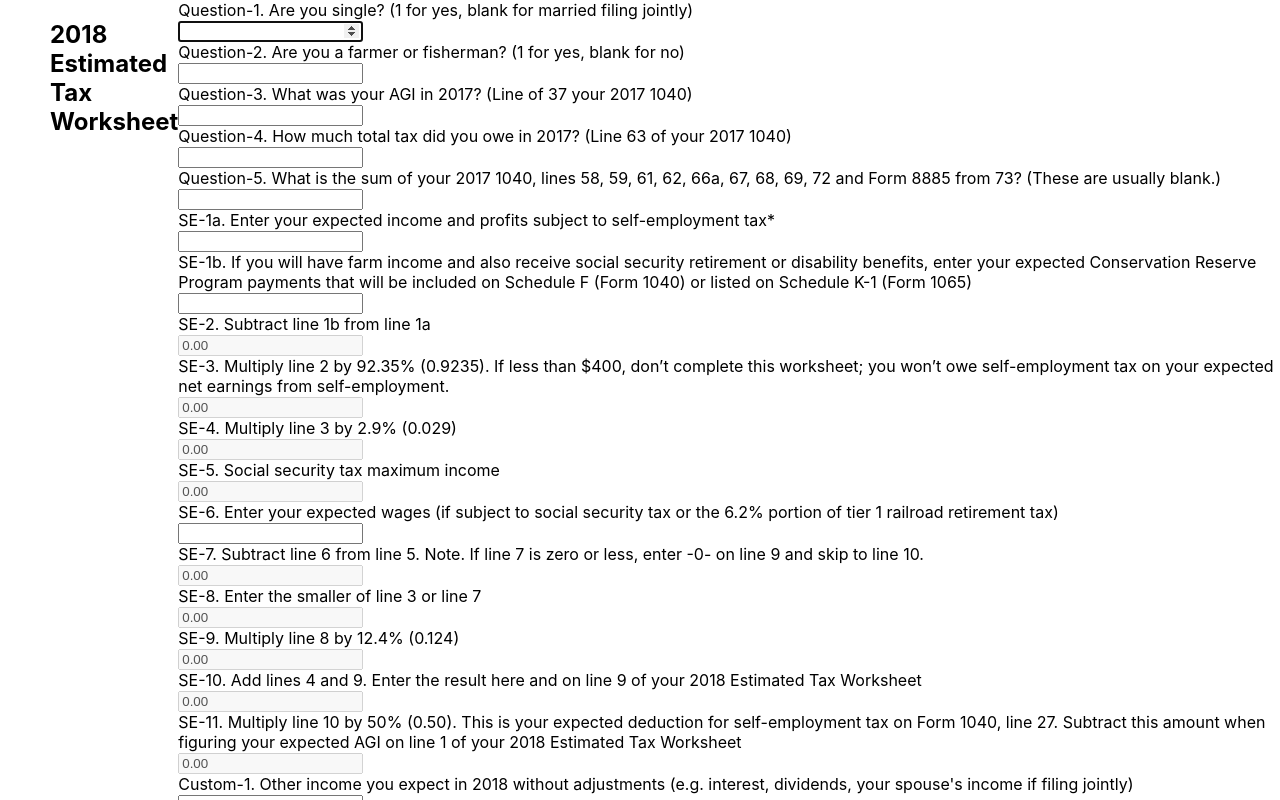
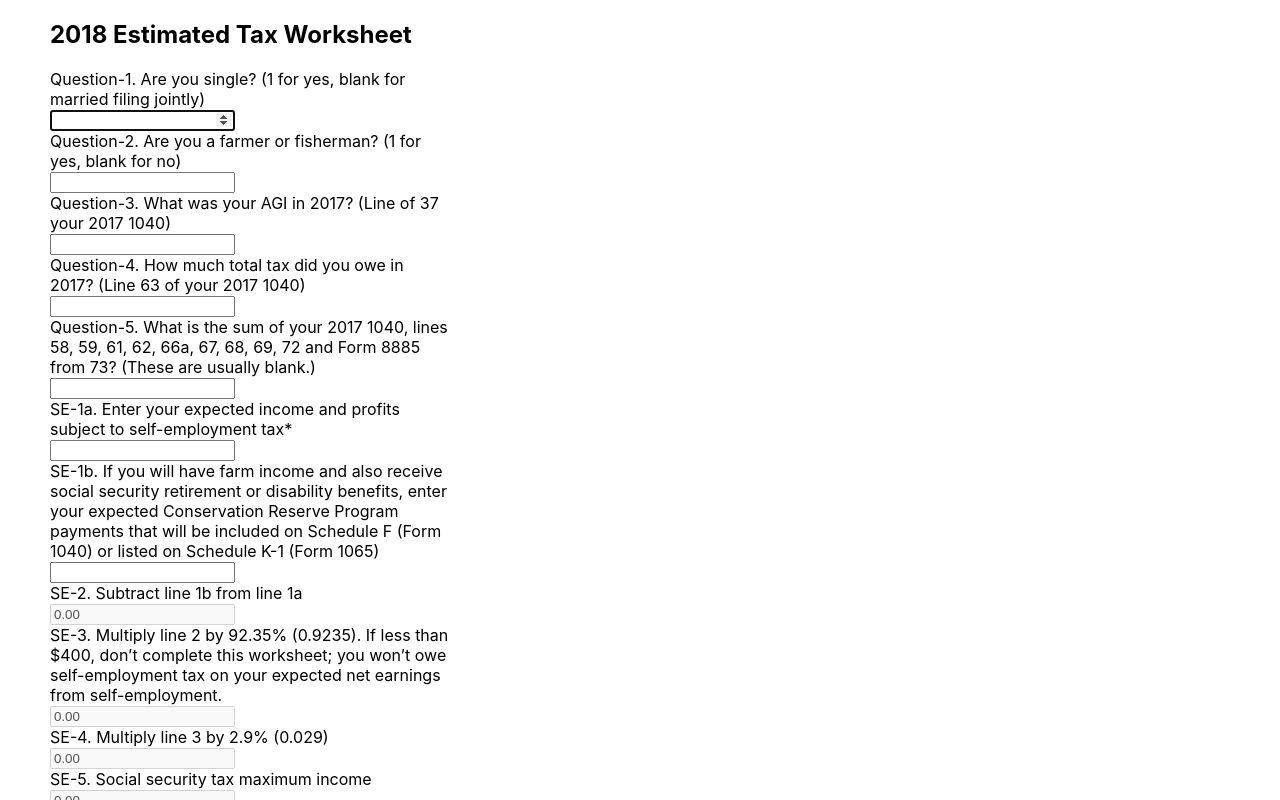
Before and after one commit to tsamb/estimated-tax-calculator, a React (Create React App) app: page / in a window 1280 px wide. Shown: the top 800 px of the page. Built offline with nearby package versions, Linux system fonts and the light colour scheme.

Commit message:
Move state to App root

```diff
--- a/src/App.js
+++ b/src/App.js
@@ -1,15 +1,52 @@
 import React, { Component } from 'react';
 import './App.css';
 import EstimatedTaxForm from './EstimatedTaxForm';
+
 import estimatedTaxFields from './data/estimatedTaxFields'
+import taxTables from './data/taxTables'
 
+import calculateTax from './calculateTax'
 
 class App extends Component {
+  constructor(props) {
+    super(props)
+    this.state = estimatedTaxFields.reduce((state, field) => {
+      state[field.name] = 0
+      return state
+    }, {})
+
+    this.handleChange = this.handleChange.bind(this);
+  }
+
+  handleChange = (event) => {
+    const changedFieldName = event.target.name
+    const changedFieldValue = parseInt(event.target.value)
+    this.setState((state, props) => {
+      const updatedState = state
+      if (isNaN(changedFieldValue)) {
+        updatedState[changedFieldName] = 0
+      } else {
+        updatedState[changedFieldName] = changedFieldValue
+      }
+      estimatedTaxFields.forEach((field) => {
+        if (field.computed) {
+          // TODO: delegate field.op() call to somwhere else that can handle errors
+          //       like references to non-existent field names. Or should we try
+          //       to eliminate errors like this through a data validator?
+          updatedState[field.name] = field.op(updatedState, taxTables, calculateTax)
+        }
+      })
+      return updatedState
+    });
+  }
+
   render() {
     return (
       <div className='App-container'>
-        <h2>2018 Estimated Tax Worksheet</h2>
-        <EstimatedTaxForm fields={estimatedTaxFields} />
+        <EstimatedTaxForm
+          fields={estimatedTaxFields}
+          handleChange={this.handleChange}
+          appState={this.state} />
       </div>
     );
   }
--- a/src/EstimatedTaxForm.js
+++ b/src/EstimatedTaxForm.js
@@ -1,43 +1,11 @@
 import React, { Component } from 'react';
 import Field from './Field';
-import taxTables from './data/taxTables'
-import calculateTax from './calculateTax'
 
 class EstimatedTaxForm extends Component {
   constructor(props) {
     super(props);
 
-    this.fields = props.fields;
-
-    this.state = this.fields.reduce((state, field) => {
-      state[field.name] = 0
-      return state
-    }, {})
-
-    this.handleChange = this.handleChange.bind(this);
     this.handleSubmit = this.handleSubmit.bind(this);
-  }
-
-  handleChange = (event) => {
-    const changedFieldName = event.target.name
-    const changedFieldValue = parseInt(event.target.value)
-    this.setState((state, props) => {
-      const updatedState = state
-      if (isNaN(changedFieldValue)) {
-        updatedState[changedFieldName] = 0
-      } else {
-        updatedState[changedFieldName] = changedFieldValue
-      }
-      this.fields.forEach((field) => {
-        if (field.computed) {
-          // TODO: delegate field.op() call to somwhere else that can handle errors
-          //       like references to non-existent field names. Or should we try
-          //       to eliminate errors like this through a data validator?
-          updatedState[field.name] = field.op(updatedState, taxTables, calculateTax)
-        }
-      })
-      return updatedState
-    });
   }
 
   handleSubmit(event) {
@@ -47,30 +15,34 @@ class EstimatedTaxForm extends Component {
 
   displayFromState(field) {
     if (field.computed) {
-      return this.state[field.name].toFixed(2)
+      return this.props.appState[field.name].toFixed(2)
     } else {
-      if (this.state[field.name] === 0) {
+      if (this.props.appState[field.name] === 0) {
         return ''
       } else {
-        return this.state[field.name]
+        return this.props.appState[field.name]
       }
     }
   }
 
   render() {
     return (
+      <div className='EstimatedTaxForm'>
+        <h2>2018 Estimated Tax Worksheet</h2>
         <form onSubmit={this.handleSubmit}>
-        {this.fields.map((field, i) =>
+          {this.props.fields.map((field, i) =>
             <Field
               field={field}
               display={this.displayFromState(field)}
               key={i}
-            handleChange={this.handleChange} />
+              handleChange={this.props.handleChange} />
           )}
           <div>
             <input type="submit" value="Submit" />
           </div>
         </form>
+      </div>
+
     );
   }
 }
```
Lines whose indentation alone changed are shown as unchanged.
